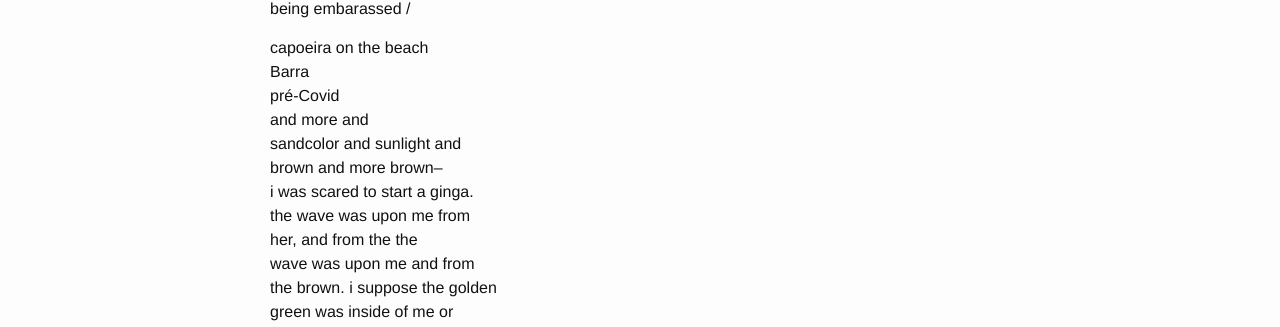
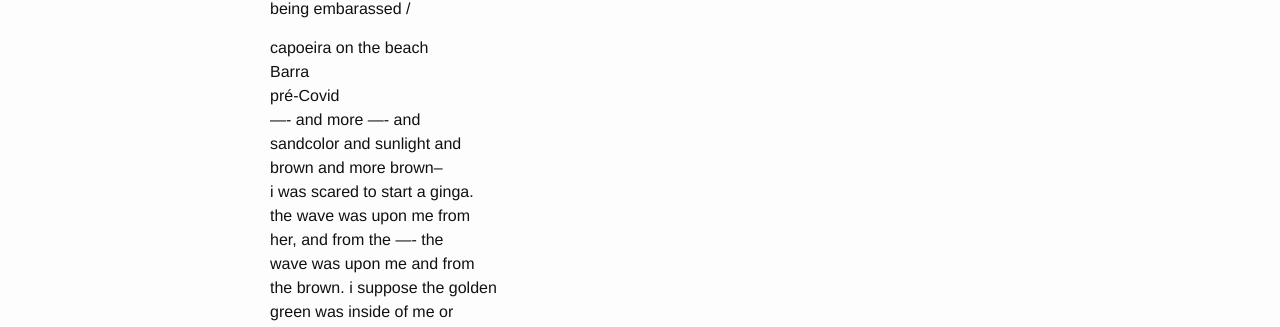
Before and after one commit to jamalgaddis/jamalgaddis.github.io, a Jekyll site: the page built from _posts/2021-02-24-diary.markdown, in a window 1280 px wide. Shown: the part 227-554 px from the top of the page. Built offline with Jekyll 4.4.1, drawn with Linux system fonts in a browser that asks for light colours.

```diff
--- a/_posts/2021-02-24-diary.markdown
+++ b/_posts/2021-02-24-diary.markdown
@@ -11,12 +11,12 @@ being embarassed /
 capoeira on the beach\\
 Barra\\
 pré-Covid\\
-     and more      and\\
+---- and more ---- and\\
 sandcolor and sunlight and\\
 brown and more brown--\\
 i was scared to start a ginga.\\
 the wave was upon me from\\
-her, and from the      the\\
+her, and from the ---- the\\
 wave was upon me and from\\
 the brown. i suppose the golden\\
 green was inside of me or\\
```
